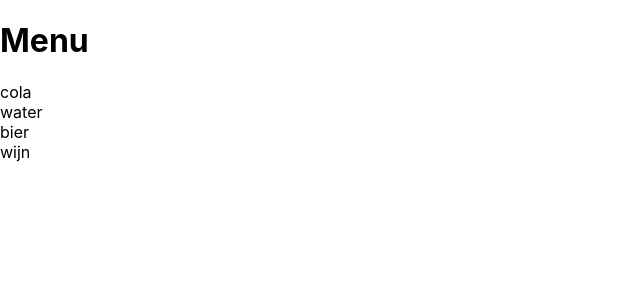
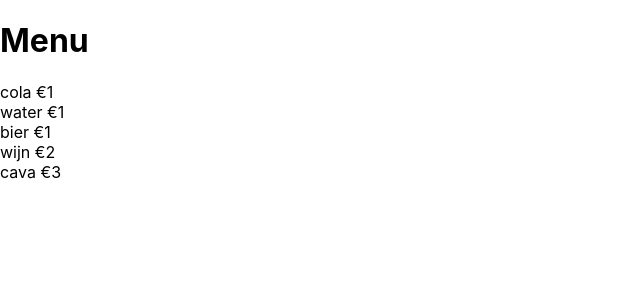
Before and after one commit to InesEmily/dynamic_oefeningen, a React (Create React App) app: page / in a window 1280 px wide. Shown: the top 300 px of the page, without its empty margins (0-640 px from the left). Built offline with nearby package versions, Linux system fonts and the light colour scheme.

Commit message:
Oefening 4

```diff
--- a/src/App.js
+++ b/src/App.js
@@ -6,10 +6,12 @@
 
             <div>
                 <h1>Menu</h1>
-                <Menuproduct productName ='cola'></Menuproduct>
-                <Menuproduct productName ='water'></Menuproduct>
-                <Menuproduct productName ='bier'></Menuproduct>
-                <Menuproduct productName ='wijn'></Menuproduct>
+                <Menuproduct productName ='cola' productPrice={1}></Menuproduct>
+                <Menuproduct productName ='water'productPrice={1}></Menuproduct>
+                <Menuproduct productName ='bier'productPrice={1}></Menuproduct>
+                <Menuproduct productName ='wijn'productPrice={2}></Menuproduct>
+                <Menuproduct productName ='cava'productPrice={3}></Menuproduct>
+
 
 
 
--- a/src/Menuproduct.js
+++ b/src/Menuproduct.js
@@ -1,4 +1,5 @@
 export function Menuproduct(props) {
-    const {productName} = props;
-    return <div>{productName}</div>
+    const {productName,productPrice} = props;
+
+    return <div>{productName} €{productPrice}</div>
 }
```
